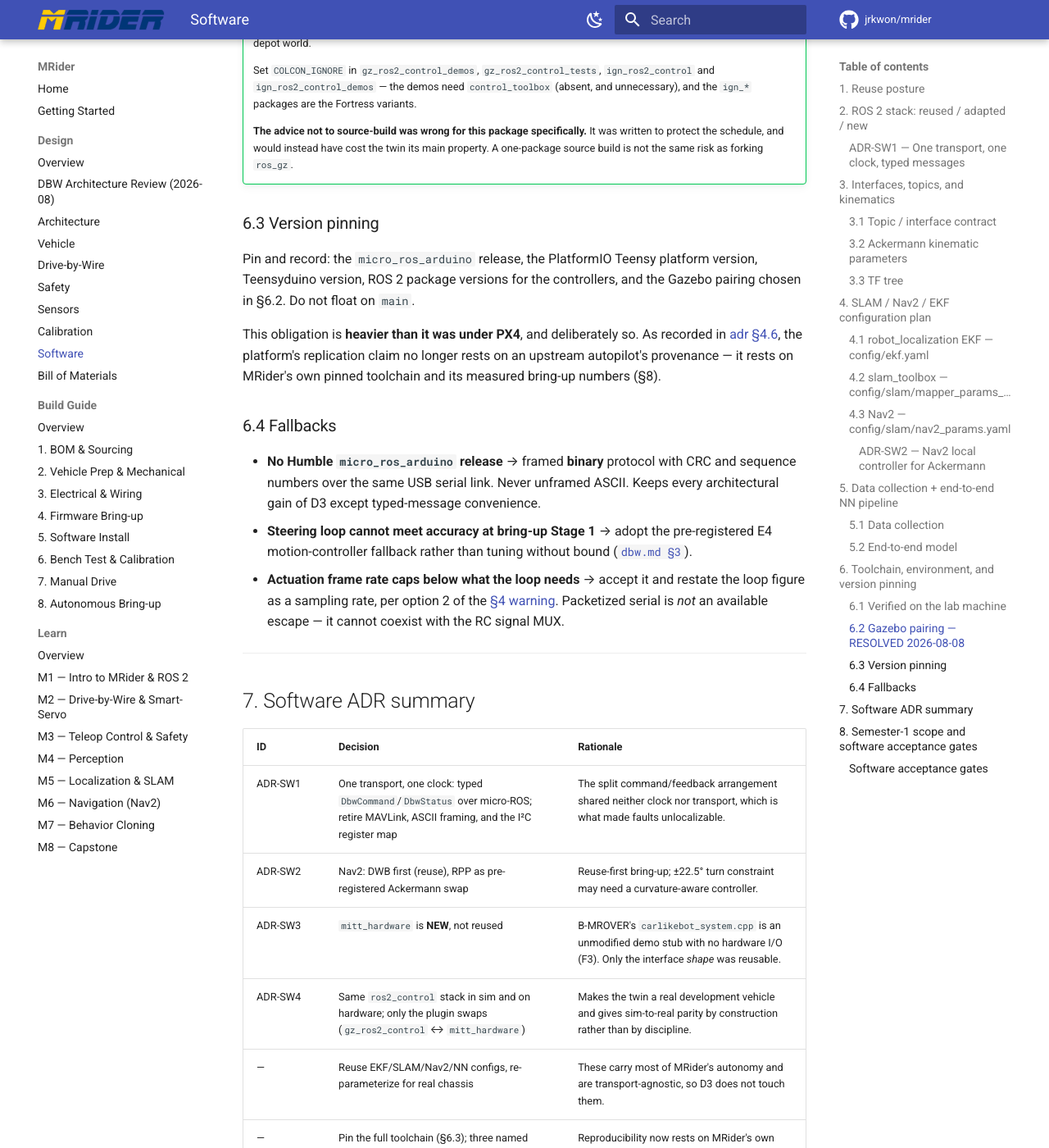
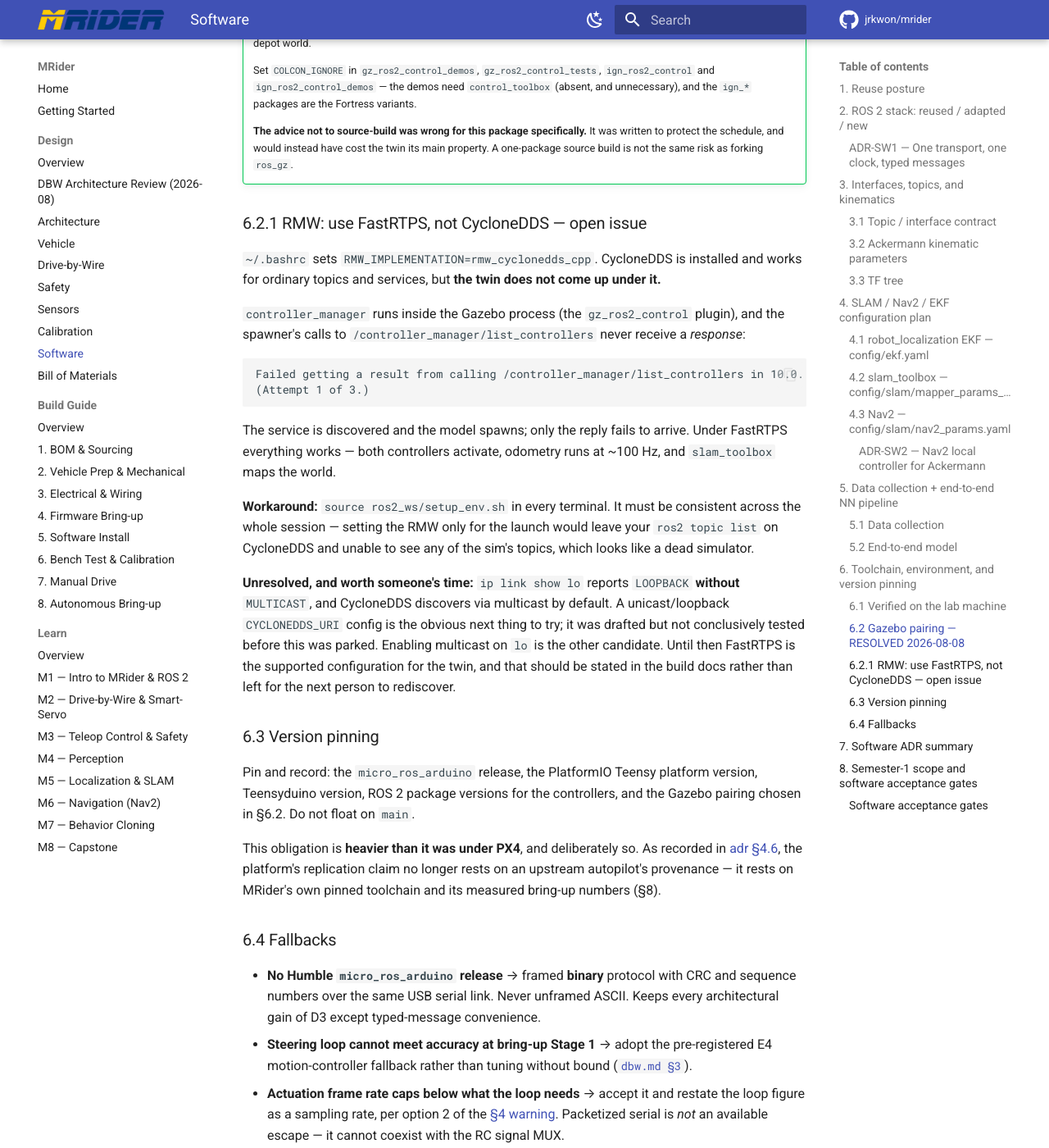
Before and after one commit to jrkwon/mrider, an MkDocs documentation site: the page built from docs/design/software.md, in a window 1280 px wide and 1400 px high, scrolled down 11017 px. Shown: the whole window at 82% size. Built offline with MkDocs 1.6.1 and Material for MkDocs 9.7.7, drawn with Linux system fonts in a browser that asks for light colours; comment, search, counter and statistics services are not loaded.

Commit message:
Add setup_env.sh and record the CycloneDDS incompatibility
rmw_cyclonedds_cpp is now installed, so the workspace was rebuilt against it
natively: colcon build clean, 52 tests 0 failures, plugin still linked to
libgz-sim8. The BUILD is fine under CycloneDDS.

The RUNTIME is not. The twin does not come up under CycloneDDS: the
controller_manager lives inside the Gazebo process, and the spawner's calls
to /controller_manager/list_controllers never receive a response. The service
is discovered and the model spawns; only the reply fails to arrive. Under
FastRTPS the same launch activates both controllers and maps the world.

Not chased further, deliberately. Two candidate causes are recorded rather
than guessed at: `ip link show lo` reports LOOPBACK without MULTICAST while
CycloneDDS discovers via multicast by default, so either a unicast
CYCLONEDDS_URI or enabling multicast on lo is the likely fix. A config was
drafted but not conclusively tested.

setup_env.sh collects the three overrides this environment needs, each with
the failure it prevents written next to it:

- RMW_IMPLEMENTATION=rmw_fastrtps_cpp, overriding the .bashrc default. Must
  be session-wide: setting it only for the launch would leave `ros2 topic
  list` on CycloneDDS, seeing none of the sim's topics, which looks like a
  dead simulator rather than a mismatched middleware.
- PYTHONNOUSERSITE=1, because ~/.local has setuptools 82 expecting
  packaging >= 22 against a system packaging 21.3. Not fixed by upgrading
  packaging in user site -- that would shadow it for all Python this user
  runs, including ROS tooling built against 21.3.
- GZ_VERSION=harmonic for the gz_ros2_control source build.

Co-Authored-By: Claude Opus 5 (1M context) <noreply@anthropic.com>

````diff
--- a/docs/design/software.md
+++ b/docs/design/software.md
@@ -353,6 +353,34 @@ flowchart LR
     to protect the schedule, and would instead have cost the twin its main property.
     A one-package source build is not the same risk as forking `ros_gz`.
 
+### 6.2.1 RMW: use FastRTPS, not CycloneDDS — open issue
+
+`~/.bashrc` sets `RMW_IMPLEMENTATION=rmw_cyclonedds_cpp`. CycloneDDS is installed and works
+for ordinary topics and services, but **the twin does not come up under it.**
+
+`controller_manager` runs inside the Gazebo process (the `gz_ros2_control` plugin), and the
+spawner's calls to `/controller_manager/list_controllers` never receive a *response*:
+
+```
+Failed getting a result from calling /controller_manager/list_controllers in 10.0.
+(Attempt 1 of 3.)
+```
+
+The service is discovered and the model spawns; only the reply fails to arrive. Under
+FastRTPS everything works — both controllers activate, odometry runs at ~100 Hz, and
+`slam_toolbox` maps the world.
+
+**Workaround:** `source ros2_ws/setup_env.sh` in every terminal. It must be consistent across
+the whole session — setting the RMW only for the launch would leave your `ros2 topic list` on
+CycloneDDS and unable to see any of the sim's topics, which looks like a dead simulator.
+
+**Unresolved, and worth someone's time:** `ip link show lo` reports `LOOPBACK` **without**
+`MULTICAST`, and CycloneDDS discovers via multicast by default. A unicast/loopback
+`CYCLONEDDS_URI` config is the obvious next thing to try; it was drafted but not conclusively
+tested before this was parked. Enabling multicast on `lo` is the other candidate. Until then
+FastRTPS is the supported configuration for the twin, and that should be stated in the build
+docs rather than left for the next person to rediscover.
+
 ### 6.3 Version pinning
 
 Pin and record: the `micro_ros_arduino` release, the PlatformIO Teensy platform version,
````
Also changed, not shown: 1 other file.
